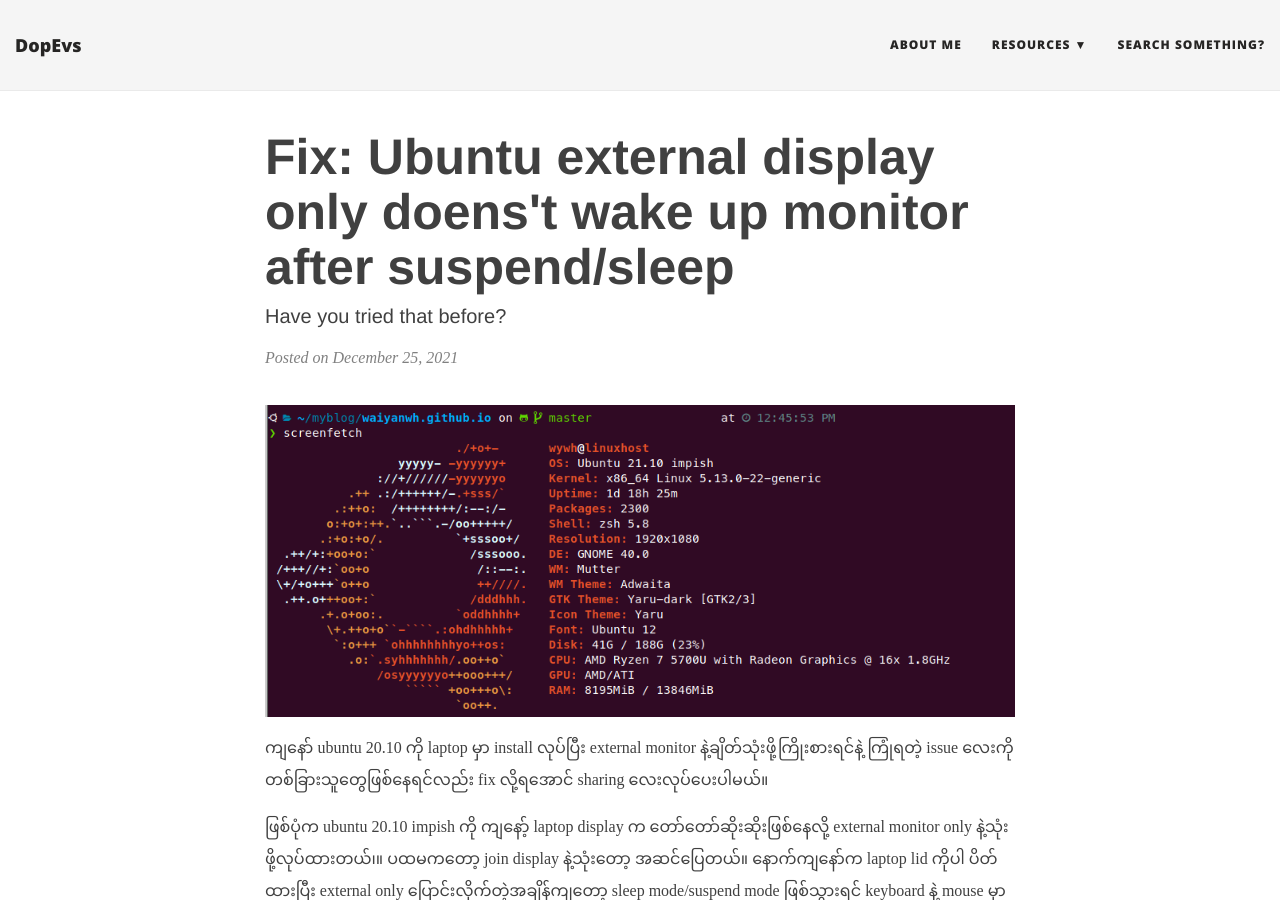
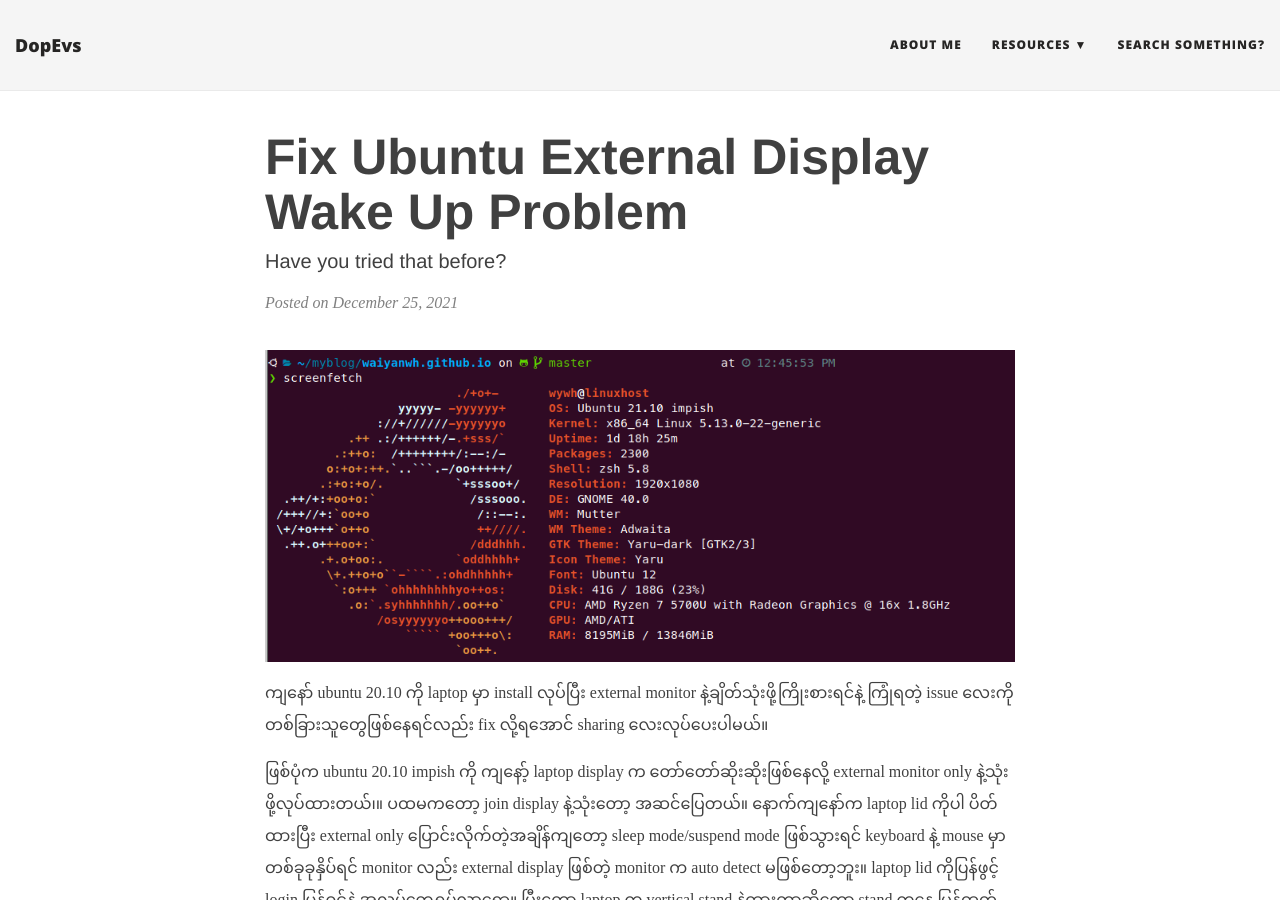
Before and after one commit to waiyanwh/waiyanwh.github.io, a Jekyll site: the page built from _posts/2021-12-25-fix-ubuntu-external-display-wake-up-problem.md, in a window 1280 px wide and 900 px high. Built offline with Jekyll 4.4.1, drawn with Linux system fonts in a browser that asks for light colours; nearby versions of some CDN libraries; some web fonts are replaced; comment, search, counter and statistics services are not loaded.

Commit message:
add: external monitor fix post

```diff
--- a/_posts/2021-12-25-fix-ubuntu-external-display-wake-up-problem.md
+++ b/_posts/2021-12-25-fix-ubuntu-external-display-wake-up-problem.md
@@ -1,6 +1,6 @@
 ---
 layout: post
-title:  "Fix: Ubuntu external display only doens't wake up monitor after suspend/sleep"
+title:  "Fix Ubuntu External Display Wake Up Problem"
 subtitle: "Have you tried that before?"
 tags: [ubuntu,external-display]
 ---
```
